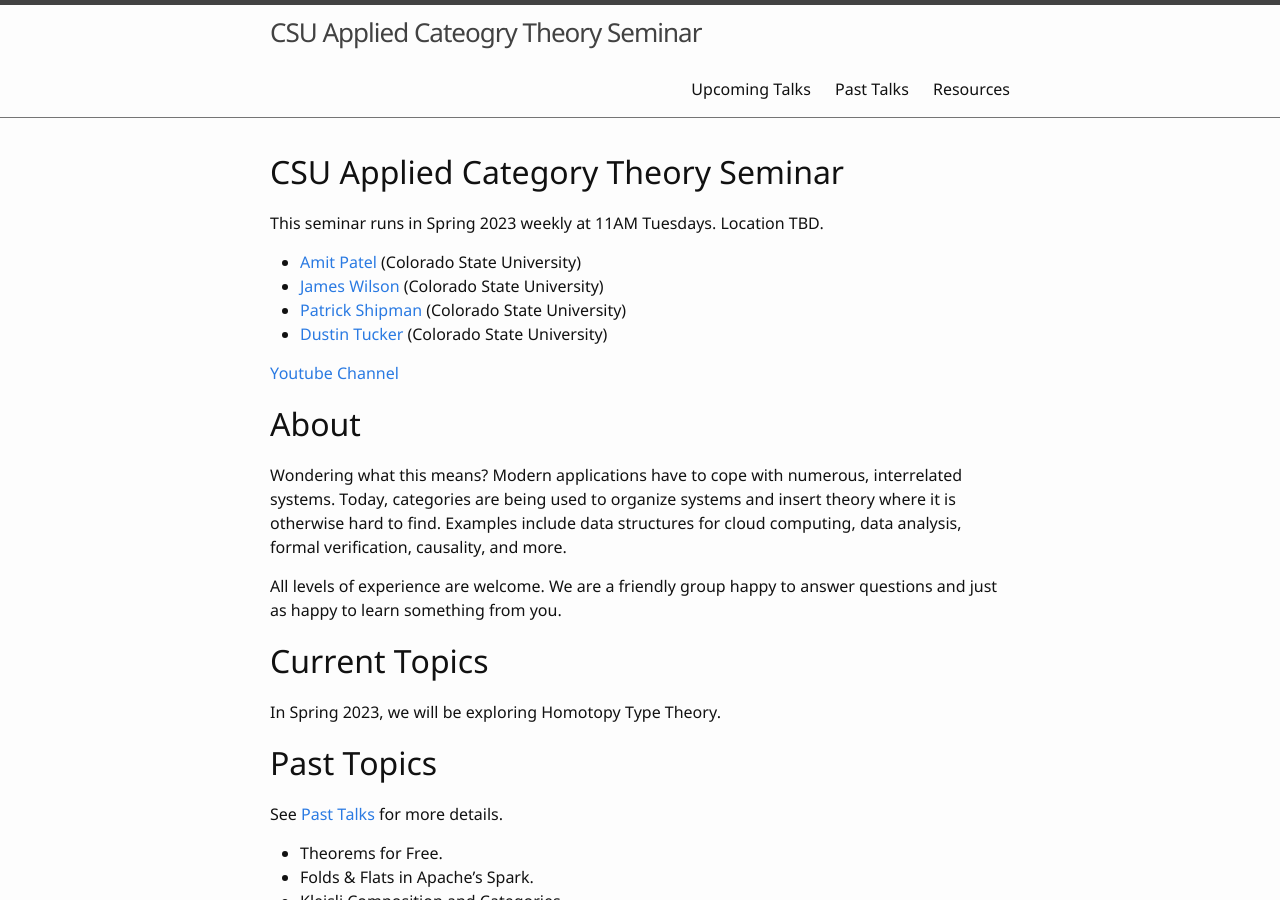
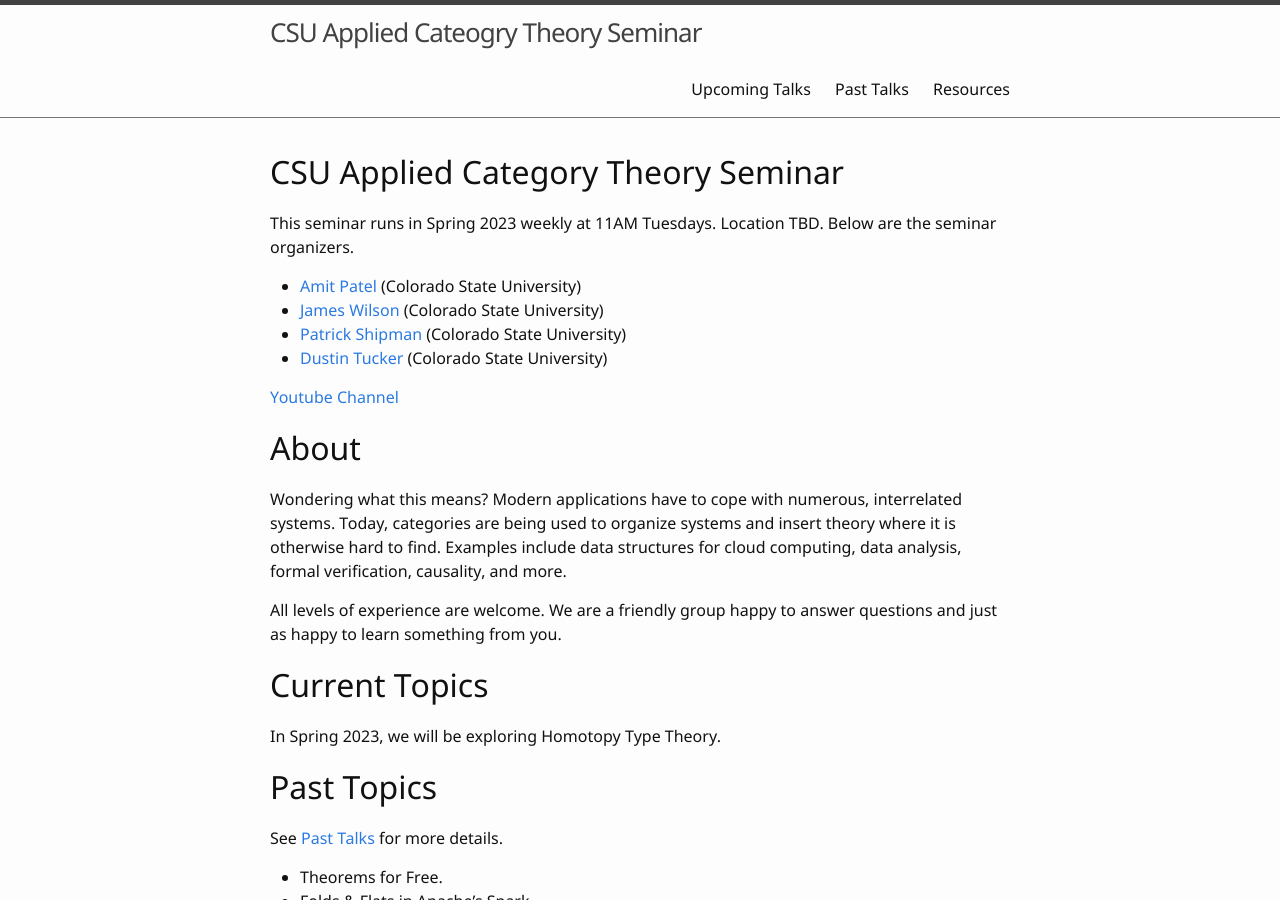
Before and after one commit to csu-applied-category-theory/csu-applied-category-theory.github.io, a Jekyll site: the page built from index.md, in a window 1280 px wide and 900 px high. Built offline with Jekyll 4.4.1, drawn with Linux system fonts in a browser that asks for light colours.

Commit message:
Update with first few weeks

```diff
--- a/index.md
+++ b/index.md
@@ -4,7 +4,7 @@ title: Home
 
 # CSU Applied Category Theory Seminar
 
-This seminar runs in Spring 2023 weekly at 11AM Tuesdays. Location TBD.
+This seminar runs in Spring 2023 weekly at 11AM Tuesdays. Location TBD. Below are the seminar organizers.
 
 
 - [Amit Patel](https://www.math.colostate.edu/~akp/){:target="_blank"} (Colorado State University)
```
Also changed, not shown: 00-upcoming.md (+1 -1 lines).
